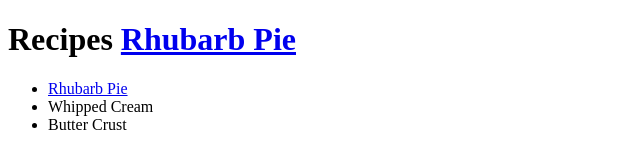
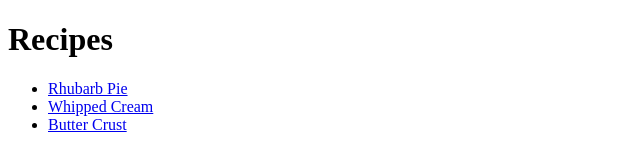
Before and after one commit to blueph8/odin-recipes, a plain HTML site: page index.html in a window 1280 px wide. Shown: the whole page, without its empty margins (0-640 px from the left). Drawn offline with Linux system fonts and the light colour scheme.

Commit message:
Edited links in index.html

```diff
--- a/index.html
+++ b/index.html
@@ -3,12 +3,11 @@
     <head>
         <h1>
             Recipes
-            <a href="recipes/rhubarb-pie.html">Rhubarb Pie</a>
         </h1>
         <ul>
             <li><a href="recipes/rhubarb-pie.html">Rhubarb Pie</a></li>
-            <li>Whipped Cream</li>
-            <li>Butter Crust</li>
+            <li><a href="recipes/whipped-cream.html">Whipped Cream</a></li>
+            <li><a href="recipes/butter-crust.html">Butter Crust</a></li>
         </ul>
     </head>
 
```
